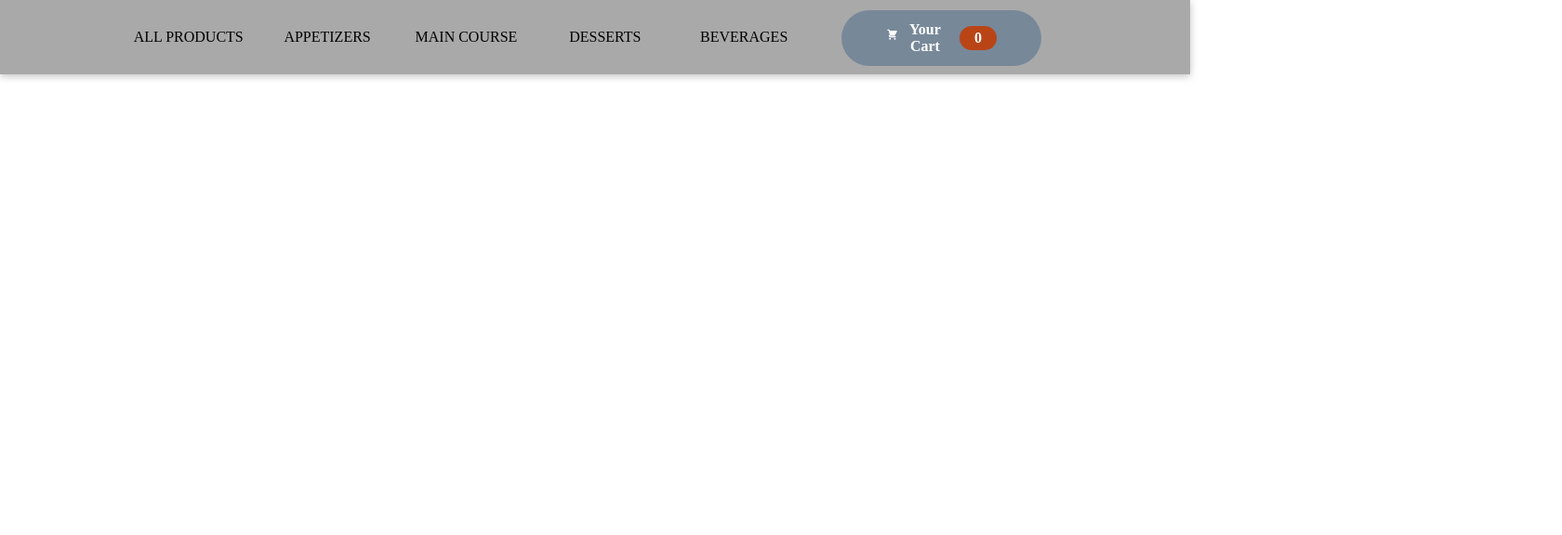
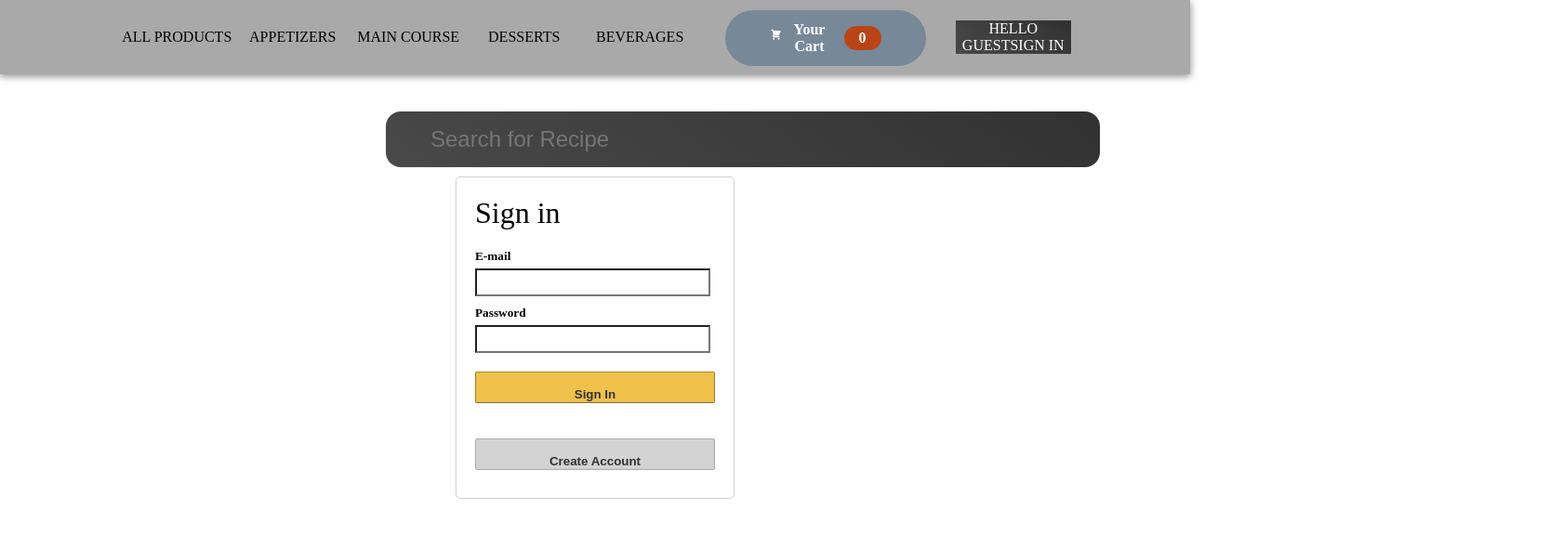
Before and after one commit to Richie1136/Restaurant, a React (Create React App) app in the folder restaurant/: page /login in a window 1280 px wide. Shown: the top 576 px of the page at 93% size, 1680 px wide, since content can reach past the window. Built offline with nearby package versions, Linux system fonts and the light colour scheme; no server answers.

Commit message:
Starting working on auth

```diff
--- a/restaurant/package.json
+++ b/restaurant/package.json
@@ -6,6 +6,7 @@
     "@testing-library/jest-dom": "^5.16.5",
     "@testing-library/react": "^13.3.0",
     "@testing-library/user-event": "^13.5.0",
+    "firebase": "^9.9.3",
     "react": "^18.2.0",
     "react-dom": "^18.2.0",
     "react-icons": "^4.4.0",
--- a/restaurant/src/App.js
+++ b/restaurant/src/App.js
@@ -25,7 +25,7 @@ function App() {
       {showCart && <Cart onClose={HideCartHandler} />}
       <Header onShowCart={ShowCartHandler} />
       <main>
-        {/* <AllRoutes /> */}
+        <AllRoutes />
         <Meals />
       </main>
     </CartProvider>
--- /dev/null
+++ b/restaurant/src/components/auth/Auth.css
@@ -0,0 +1,67 @@
+.login-logo {
+  margin-top: 20px;
+  margin-bottom: 20px;
+  object-fit: contain;
+  width: 100px;
+  margin-right: auto;
+  margin-left: auto;
+}
+
+.login {
+  display: flex;
+  flex-direction: column;
+  align-items: center;
+  height: 100vh;
+  background-color: white;
+}
+
+.signin {
+  background-color: #f0c14b;
+  border-radius: 2px;
+  width: 100%;
+  height: 30px;
+  border: 1px solid;
+  margin-top: 10px;
+  border-color: #a88734 #9c7e31 #846a29;
+}
+
+.signup {
+  border-radius: 2px;
+  width: 100%;
+  height: 30px;
+  border: 1px solid;
+  margin-top: 10px;
+  border-color: darkgray;
+  background-color: lightgray;
+}
+
+.login-container {
+  display: flex;
+  height: fit-content;
+  width: 300px;
+  flex-direction: column;
+  border-radius: 5px;
+  border: 1px solid lightgray;
+  padding: 20px;
+}
+
+.login-container > h1 {
+  font-weight: 500;
+  margin-bottom: 20px;
+}
+
+.login-container > form > h5 {
+  margin-bottom: 5px;
+}
+
+.login-container > form > input {
+  height: 30px;
+  margin-bottom: 10px;
+  background-color: white;
+  width: 98%;
+}
+
+.login-container > p {
+  margin-top: 15px;
+  font-size: 12px;
+}
--- /dev/null
+++ b/restaurant/src/components/auth/Auth.js
@@ -0,0 +1,64 @@
+import { Link, useNavigate } from 'react-router-dom'
+import { useState } from 'react'
+import { auth } from '../../firebase'
+import './Auth.css'
+
+const Auth = () => {
+
+  const [email, setEmail] = useState('')
+  const [password, setPassword] = useState('')
+
+  const navigate = useNavigate()
+
+  const handleEmailChange = (event) => {
+    setEmail(event.target.value)
+  }
+
+  const handlePasswordChange = (event) => {
+    setPassword(event.target.value)
+  }
+
+  const signIn = (event) => {
+    event.preventDefault()
+    auth.signInWithEmailAndPassword(email, password)
+    try {
+      if (auth) {
+        navigate("/")
+      }
+    } catch (error) {
+      alert(error.message)
+    }
+  }
+
+
+  const signUp = (event) => {
+    event.preventDefault()
+    auth.createUserWithEmailAndPassword(email, password)
+    try {
+      if (auth) {
+        navigate("/")
+      }
+    } catch (error) {
+      alert(error.message)
+    }
+  }
+
+  return (
+    <div className='login'>
+      <div className='login-container'>
+        <h1>Sign in</h1>
+        <form>
+          <h5>E-mail</h5>
+          <input type="text" onChange={handleEmailChange} value={email} />
+          <h5>Password</h5>
+          <input type="password" onChange={handlePasswordChange} value={password} />
+        </form>
+        <button className='signin' onClick={signIn} type="submit">Sign In</button>
+        <br />
+        <button className='signup' onClick={signUp} type="submit">Create Account</button>
+      </div>
+    </div>
+  )
+}
+
+export default Auth
--- a/restaurant/src/components/cart/Cart.js
+++ b/restaurant/src/components/cart/Cart.js
@@ -96,8 +96,9 @@ const Cart = ({ onClose }) => {
   const [submitted, setSubmitted] = useState(false)
   const cartContext = useContext(CartContext)
 
-  const totalAmount = `$${cartContext.totalAmount}`
-  console.log(totalAmount)
+  console.log(cartContext)
+
+  const totalAmount = `$${cartContext.totalAmount.toFixed(2)}`
 
   const hasItems = cartContext.items.length > 0
 
@@ -146,7 +147,7 @@ const Cart = ({ onClose }) => {
     {cartItems}
     <div className='total'>
       <span>Total Amount</span>
-      <span>{totalAmount}</span>
+      <span>{totalAmount.replace("$", "")}</span>
     </div>
     {checkout && <Checkout onSubmit={submitOrder} onClose={onClose} />}
     {!checkout && modalActions}
--- a/restaurant/src/components/header/Header.js
+++ b/restaurant/src/components/header/Header.js
@@ -1,8 +1,20 @@
 import CartButton from '../cartbutton/CartButton';
 import './Header.css';
 import { NavLink } from 'react-router-dom';
+import { useStateValue } from '../../store/state-context';
+import { auth } from '../../firebase'
 
-const Header = ({ onShowCart }) => (
+const Header = ({ onShowCart }) => {
+
+  const [{ user }, dispatch] = useStateValue()
+
+  const handleAuth = () => {
+    if (user) {
+      auth.signOut()
+    }
+  }
+
+  return (
     <>
       <header className='header'>
         <NavLink to='/'>
@@ -21,8 +33,15 @@ const Header = ({ onShowCart }) => (
           <span>Beverages</span>
         </NavLink>
         <CartButton onclick={onShowCart} />
+        <NavLink to={!user && '/login'}>
+          <div className='nav-option' onClick={handleAuth}>
+            <span className='nav-option-lineone'>Hello {user ? user.email : 'Guest'}</span>
+            <span className='nav-option-linetwo'>{user ? 'Sign out' : 'Sign in'}</span>
+          </div>
+        </NavLink>
       </header>
     </>
-);
+  )
+}
 
 export default Header;
--- a/restaurant/src/components/routes/Routes.js
+++ b/restaurant/src/components/routes/Routes.js
@@ -8,6 +8,7 @@ import Beverage from "../beverage/Beverage";
 import Searched from "../searched/Searched";
 import Search from "../search/Search";
 import Header from "../header/Header";
+import Auth from "../auth/Auth";
 
 const AllRoutes = () => (
   <>
@@ -15,6 +16,7 @@ const AllRoutes = () => (
     <Search />
     <Routes>
       <Route path='/' element={<Home />} />
+      <Route path='/login' element={<Auth />} />
       <Route path='/main' element={<MainCourse />} />
       <Route path="/recipe/:id" element={<Recipe />} />
       <Route path='/apps' element={<Appetizer />} />
--- /dev/null
+++ b/restaurant/src/firebase.js
@@ -0,0 +1,20 @@
+import firebase from 'firebase/compat/app'
+import 'firebase/compat/auth'
+import 'firebase/compat/firestore'
+
+// Your web app's Firebase configuration
+const firebaseConfig = {
+  apiKey: "AIzaSyDTJEhJC-msd3A2UNP4Icf7lwhTa3hnXTw",
+  authDomain: "restaurant-app-25c21.firebaseapp.com",
+  projectId: "restaurant-app-25c21",
+  storageBucket: "restaurant-app-25c21.appspot.com",
+  messagingSenderId: "444814836789",
+  appId: "1:444814836789:web:f5485eb6859e47987f9d7c"
+};
+
+// Initialize Firebase
+const firebaseApp = firebase.initializeApp(firebaseConfig)
+const db = firebaseApp.firestore()
+const auth = firebase.auth()
+
+export { db, auth }
--- /dev/null
+++ b/restaurant/src/reducer.js
@@ -0,0 +1,14 @@
+export const initialState = {
+  user: null
+}
+
+const userReducer = (state, action) => {
+  if (action.type === 'SET_USER') {
+    return {
+      ...state,
+      user: action.user
+    }
+  }
+}
+
+export default userReducer
--- a/restaurant/src/store/CartProvider.js
+++ b/restaurant/src/store/CartProvider.js
@@ -9,7 +9,12 @@ const defaultCartState = {
 
 const cartReducer = (state, action) => {
   if (action.type === "ADD") {
-    const updatedTotalAmount = action.amount
+    const updatedTotalAmount = state.totalAmount + action.amount
+    // state.totalAmount + action.item.price * action.item.amount;
+    // const updatedTotalAmount = state.totalAmount * action.amount
+    console.log(state.totalAmount)
+
+
     const existingCartIndex = state.items.findIndex((item) => item.id === action.item.id)
     const existingCartItem = state.items[existingCartIndex]
     let updatedItems;
@@ -33,7 +38,7 @@ const cartReducer = (state, action) => {
   if (action.type === 'REMOVE') {
     const existingCartIndex = state.items.findIndex((item) => item.id === action.id)
     const existingItem = state.items[existingCartIndex]
-    const updatedTotalAmount = state.totalAmount
+    const updatedTotalAmount = state.totalAmount - existingItem.price
     let updatedItems;
     if (existingItem.amount === 1) {
       updatedItems = state.items.filter(item => item.id !== action.id)
@@ -70,7 +75,7 @@ const CartProvider = ({ children }) => {
 
   const cartContext = {
     items: cart.items,
-    totalAmount: cart.amount,
+    totalAmount: cart.totalAmount,
     addItem: addItemToCart,
     removeItem: removeItemFromCart,
     clearItem: clearCart
--- /dev/null
+++ b/restaurant/src/store/state-context.js
@@ -0,0 +1,9 @@
+import { createContext, useContext, useReducer } from "react";
+
+export const StateContext = createContext()
+
+export const StateProvider = ({ reducer, initialState, children }) => (
+  <StateContext.Provider value={useReducer(reducer, initialState)}>{children}</StateContext.Provider>
+)
+
+export const useStateValue = () => useContext(StateContext)
```
Also changed, not shown: restaurant/src/index.js (+4 -3 lines), 1 other file (tests, documents, lock files or other folders). Lines whose indentation alone changed are shown as unchanged.
